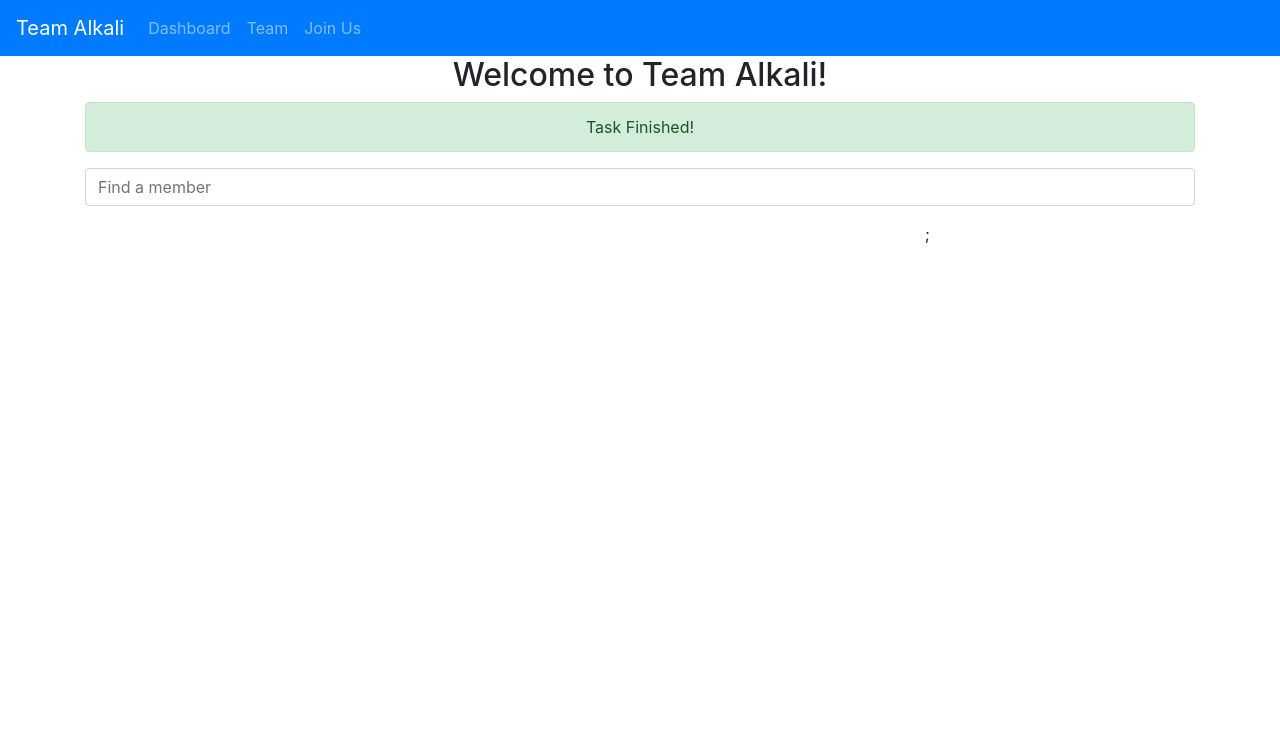
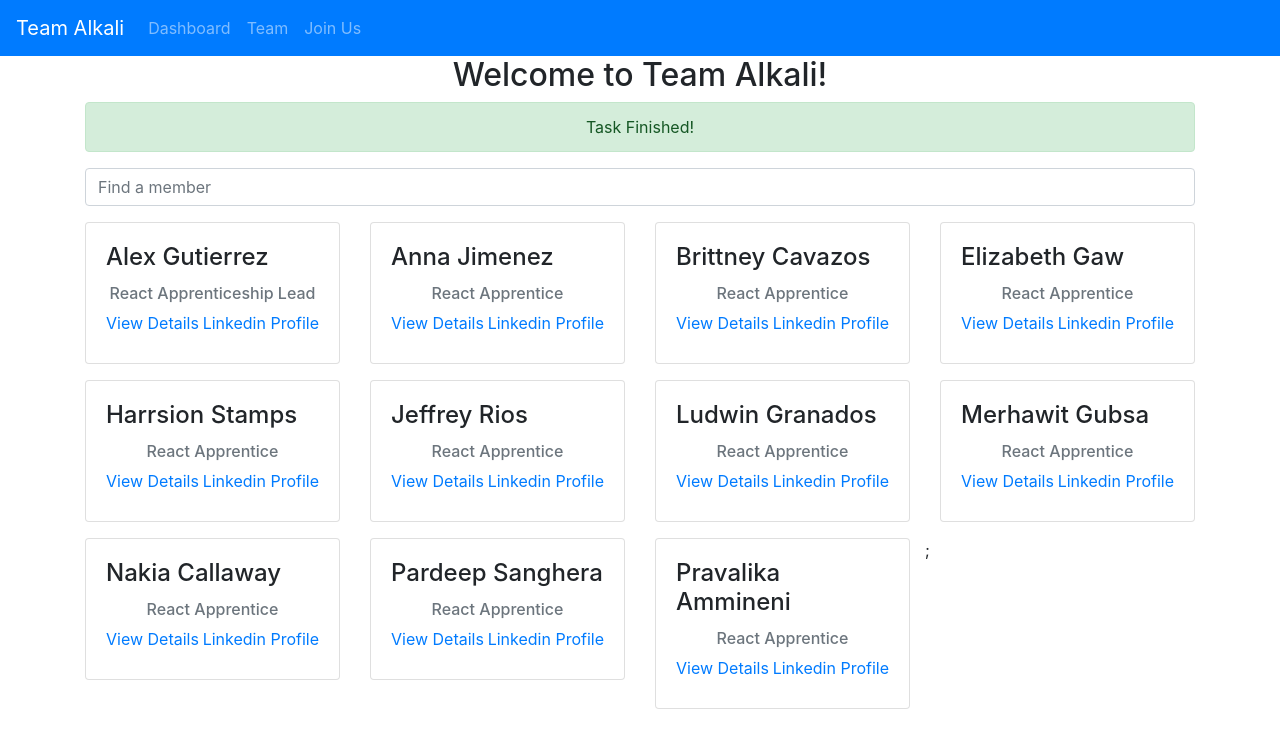
Before and after one commit to nakiacallaway/alkali-heroes, a React (Create React App) app: page /team in a window 1280 px wide. Shown: the top 748 px of the page. Built offline with nearby package versions, Linux system fonts and the light colour scheme; grey boxes are pictures that could not be loaded.

Commit message:
feat(page)updating team page and related components

```diff
--- a/src/components/MemberCard.js
+++ b/src/components/MemberCard.js
@@ -3,14 +3,15 @@ import { Link } from 'react-router-dom'
 const MemberCard = ({member}) => {
     return (
     <div className="card mb-3">
-      <div className='th-card-bg-img' style={{backgroundImage: `url(${member.profile_image})`}}></div>
+
           <div className="card-body">
               <h4 className='card-title'>
-              {member.firstName}{member.lastName}</h4>
-                <h6 className="text-secondary">{member.position}</h6>
+              {member.firstName} {member.lastName}</h4>
+              <div className='th-card-bg-img' style={{backgroundImage: `url(${member.profile_img})`}}></div>
+                <h6 className="text-secondary text-center">{member.position}</h6>
 
                 <div className="my-2 d-flex justify-content-between">
-                  <Link to={`/pages/${member.id}`} className="card-link">View Details</Link>
+                  <Link to={`/pages/${member.id}`} className="card-link">View Details</Link> <br />
                   <a href={member.linkedin} className='card-link' >Linkedin Profile</a>
                 </div>
           </div>
--- a/src/data/team.js
+++ b/src/data/team.js
@@ -132,3 +132,5 @@ export const teamData = [
     languages: ['html','css', 'javascript', 'react']
 }
 ]
+
+export default teamData;
--- a/src/pages/Member.js
+++ b/src/pages/Member.js
@@ -20,12 +20,12 @@ const MemberPage = () => {
   const [alert, setAlert] = useState(false);
 
   useEffect(() => {
-      let foundMember = teamData.find(h => m.id === +memberId);
+      let foundMember = teamData.find(m => m.id === +memberId);
       setMember(foundMember);
   }, [member]);
 
   const updateFeatured = (individualId) => {
-    let foundMember = teamData.find(s => s.id === +individualId);
+    let foundMember = teamData.find(m => m.id === +individualId);
     foundMember.featured = !foundMember.featured;
     showAlert();
   }
--- a/src/pages/Team.js
+++ b/src/pages/Team.js
@@ -1,8 +1,6 @@
 import { useState, useEffect } from 'react';
-
-// import MemberCard from '../components/team';
-
-import { teamData } from '../data/team';
+import MemberCard from '../components/MemberCard';
+import teamData from '../data/team';
 
 const TeamPage = () => {
   const [team, setTeam] = useState([]);
@@ -52,7 +50,7 @@ const TeamPage = () => {
         return (
           <div className='col-3'>
 
-          {/* <MemberCard member={member} /> */}
+          <MemberCard member={member} />
 
           </div>
         );
```
